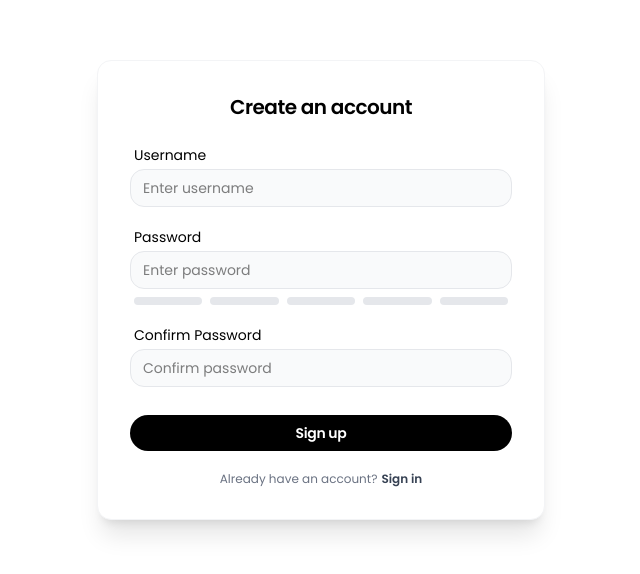
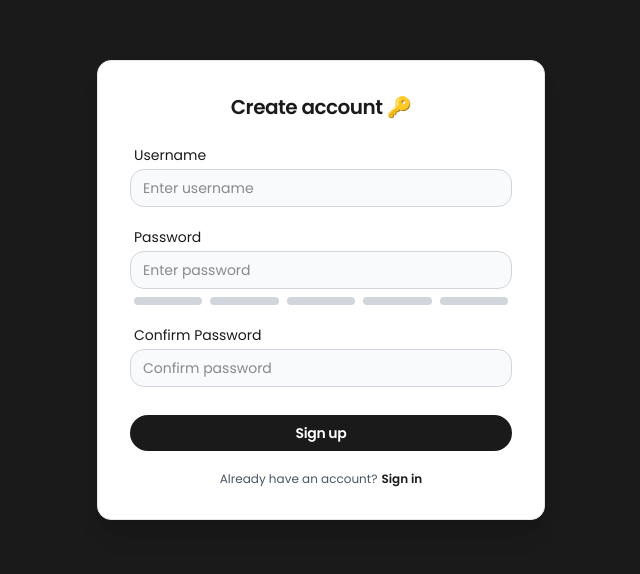
Before and after one commit to SeneshFitzroy/spiritx_compilex_01, a Next.js app: page /signup in a window 1280 px wide. Shown: the part 110-684 px from the top of the page, without its empty margins (319-959 px from the left). Built offline with nearby package versions, Linux system fonts and the light colour scheme.

Commit message:
Update page.js

```diff
--- a/src/app/(authentication)/signup/page.js
+++ b/src/app/(authentication)/signup/page.js
@@ -1,4 +1,4 @@
-'use client'
+"use client";
 import { useState, useEffect } from 'react';
 import { useRouter } from 'next/navigation';
 import Link from 'next/link';
@@ -135,8 +135,7 @@ export default function Signup() {
                     {[0, 1, 2, 3, 4].map((index) => (
                         <div
                             key={index}
-                            className={`h-2 w-full mx-1 rounded-sm ${index < passwordStrength ? strengthColors[passwordStrength - 1] : 'bg-gray-200'
-                                }`}
+                            className={`h-2 w-full mx-1 rounded-sm ${index < passwordStrength ? strengthColors[passwordStrength - 1] : 'bg-gray-300'}`}
                         />
                     ))}
                 </div>
@@ -153,13 +152,13 @@ export default function Signup() {
         if (!showConfirmation) return null;
 
         return (
-            <div className="fixed inset-0 bg-black bg-opacity-50 flex items-center justify-center z-50">
-                <div className="bg-white p-6 rounded-lg shadow-lg text-center max-w-md mx-4">
-                    <h2 className="text-2xl font-bold text-green-600 mb-4">Registration Successful!</h2>
-                    <p>Your account has been created successfully.</p>
+            <div className="fixed inset-0 bg-black bg-opacity-70 flex items-center justify-center z-50">
+                <div className="bg-[#FFFFFF] p-6 rounded-lg shadow-lg text-center max-w-md mx-4 border border-gray-200">
+                    <h2 className="text-2xl font-bold text-[#1A1A1A] mb-4">Registration Successful!</h2>
+                    <p className="text-[#1A1A1A]">Your account has been created successfully.</p>
                     <p className="mt-2 text-sm text-gray-600">Redirecting to sign in page...</p>
-                    <div className="mt-4 w-full bg-gray-200 rounded-full h-1">
-                        <div className="bg-green-600 h-1 rounded-full animate-[progress_2s_linear]"></div>
+                    <div className="mt-4 w-full bg-gray-300 rounded-full h-1">
+                        <div className="bg-[#1A1A1A] h-1 rounded-full animate-[progress_2s_linear]"></div>
                     </div>
                 </div>
             </div>
@@ -167,74 +166,82 @@ export default function Signup() {
     };
 
     if (checkingAuth) {
-        return <div className="min-h-screen flex items-center justify-center bg-white p-4">Loading...</div>;
+        return (
+            <div className="min-h-screen flex items-center justify-center bg-[#1A1A1A]">
+                <div className="text-[#FFFFFF] text-xl font-medium">Loading...</div>
+            </div>
+        );
     }
 
     return (
-        <div className="min-h-screen flex items-center justify-center bg-white p-4">
-            <div className="w-full max-w-md bg-white rounded-xl border border-gray-100 shadow-xl p-8">
-                <h1 className="text-center text-xl font-semibold tracking-tight mb-6 text-black">Create an account</h1>
+        <div className="min-h-screen flex items-center justify-center bg-[#1A1A1A] p-4">
+            <div className="w-full max-w-md bg-[#FFFFFF] rounded-xl border border-gray-200 shadow-xl p-8">
+                <h1 className="text-center text-xl font-semibold tracking-tight mb-6 text-[#1A1A1A]">
+                    Create account 🔑
+                </h1>
 
                 <form onSubmit={handleSubmit} className="space-y-5">
                     <div>
-                        <label className="text-sm text-black block mb-1 ml-1">Username</label>
+                        <label className="text-sm text-[#1A1A1A] block mb-1 ml-1">Username</label>
                         <input
                             name="username"
                             value={form.username}
                             onChange={handleChange}
-                            className="w-full px-3 py-2 bg-gray-50 border text-black text-sm border-gray-200 rounded-xl focus:outline-none focus:border-gray-400 transition-colors"
+                            className="w-full px-3 py-2 bg-gray-50 border text-[#1A1A1A] text-sm border-gray-300 rounded-xl focus:outline-none focus:border-[#1A1A1A] transition-colors"
                             placeholder="Enter username"
                         />
-                        {errors.username && <p className="text-red-500 text-xs mt-1 ml-1">{errors.username}</p>}
+                        {errors.username && <p className="text-[#E53E3E] text-xs mt-1 ml-1">{errors.username}</p>}
                     </div>
 
                     <div>
-                        <label className="text-sm text-black block mb-1 ml-1">Password</label>
+                        <label className="text-sm text-[#1A1A1A] block mb-1 ml-1">Password</label>
                         <input
                             type="password"
                             name="password"
                             value={form.password}
                             onChange={handleChange}
-                            className="w-full px-3 py-2 bg-gray-50 border text-black text-sm border-gray-200 rounded-xl focus:outline-none focus:border-gray-400 transition-colors"
+                            className="w-full px-3 py-2 bg-gray-50 border text-[#1A1A1A] text-sm border-gray-300 rounded-xl focus:outline-none focus:border-[#1A1A1A] transition-colors"
                             placeholder="Enter password"
                         />
                         {renderPasswordStrength()}
                         {missingRequirements.length > 0 && (
-                            <p className="text-red-500 text-xs mt-1 ml-1">{formatMissingRequirements()}</p>
+                            <p className="text-[#E53E3E] text-xs mt-1 ml-1">{formatMissingRequirements()}</p>
                         )}
                     </div>
 
                     <div>
-                        <label className="text-sm text-black block mb-1 ml-1">Confirm Password</label>
+                        <label className="text-sm text-[#1A1A1A] block mb-1 ml-1">Confirm Password</label>
                         <input
                             type="password"
                             name="confirmPassword"
                             value={form.confirmPassword}
                             onChange={handleChange}
-                            className="w-full px-3 py-2 bg-gray-50 border text-black text-sm border-gray-200 rounded-xl focus:outline-none focus:border-gray-400 transition-colors"
+                            className="w-full px-3 py-2 bg-gray-50 border text-[#1A1A1A] text-sm border-gray-300 rounded-xl focus:outline-none focus:border-[#1A1A1A] transition-colors"
                             placeholder="Confirm password"
                         />
-                        {errors.confirmPassword && <p className="text-red-500 text-xs mt-1 ml-1">{errors.confirmPassword}</p>}
+                        {errors.confirmPassword && (
+                            <p className="text-[#E53E3E] text-xs mt-1 ml-1">{errors.confirmPassword}</p>
+                        )}
                     </div>
 
                     {authError && (
-                        <div className="py-2 px-3 bg-gray-50 border border-gray-200 rounded-xl">
-                            <p className="text-red-600 text-xs text-center">{authError}</p>
+                        <div className="py-2 px-3 bg-gray-50 border border-gray-300 rounded-xl">
+                            <p className="text-[#E53E3E] text-xs text-center">{authError}</p>
                         </div>
                     )}
 
                     <div className="pt-2">
                         <button
                             type="submit"
-                            className="w-full py-2 bg-black text-white text-sm tracking-tight font-semibold rounded-full hover:bg-gray-800 transition-colors"
+                            className="w-full py-2 bg-[#1A1A1A] text-[#FFFFFF] text-sm tracking-tight font-semibold rounded-full hover:bg-[#333333] transition-colors"
                         >
                             Sign up
                         </button>
                     </div>
 
-                    <p className="text-center text-xs text-gray-500 mt-4">
+                    <p className="text-center text-xs text-gray-600 mt-4">
                         Already have an account?
-                        <Link href="/signin" className="text-gray-700 font-semibold ml-1 hover:underline">
+                        <Link href="/signin" className="text-[#1A1A1A] font-semibold ml-1 hover:text-[#333333] hover:underline transition-colors">
                             Sign in
                         </Link>
                     </p>
```
